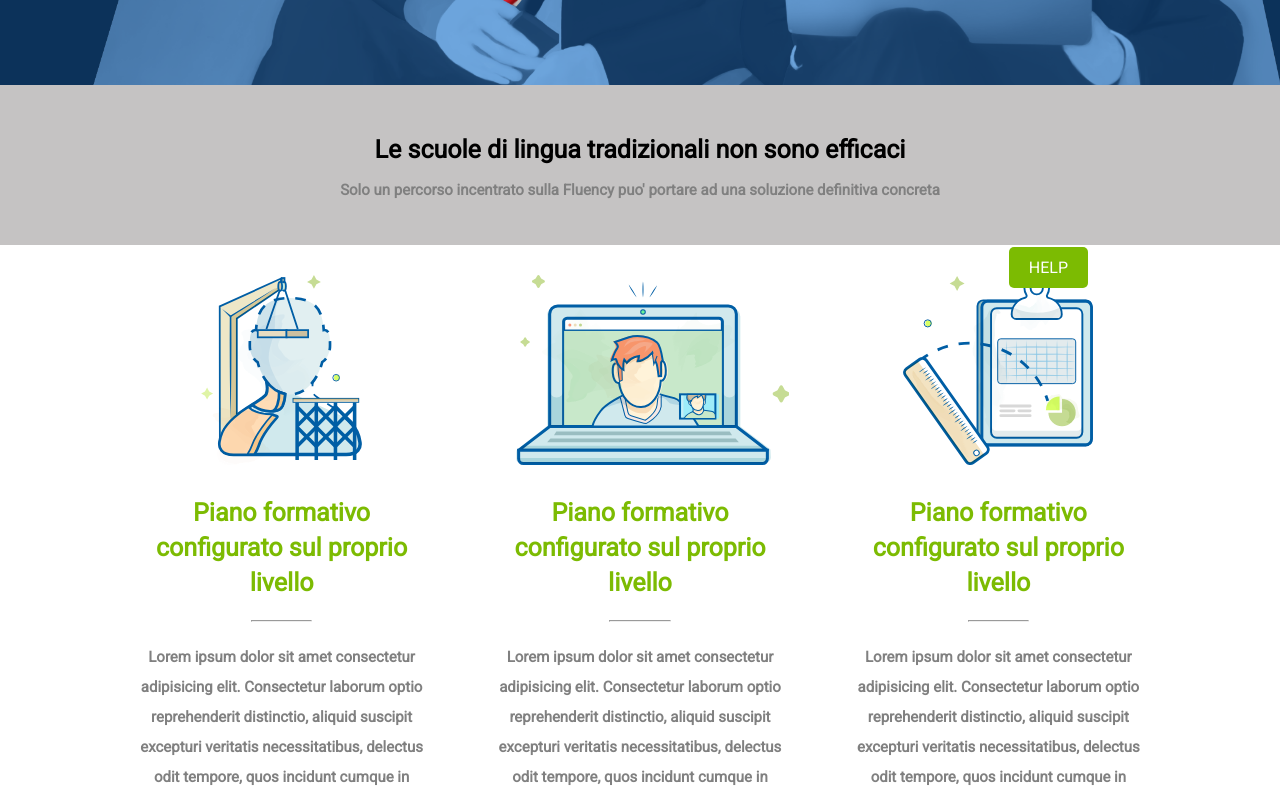
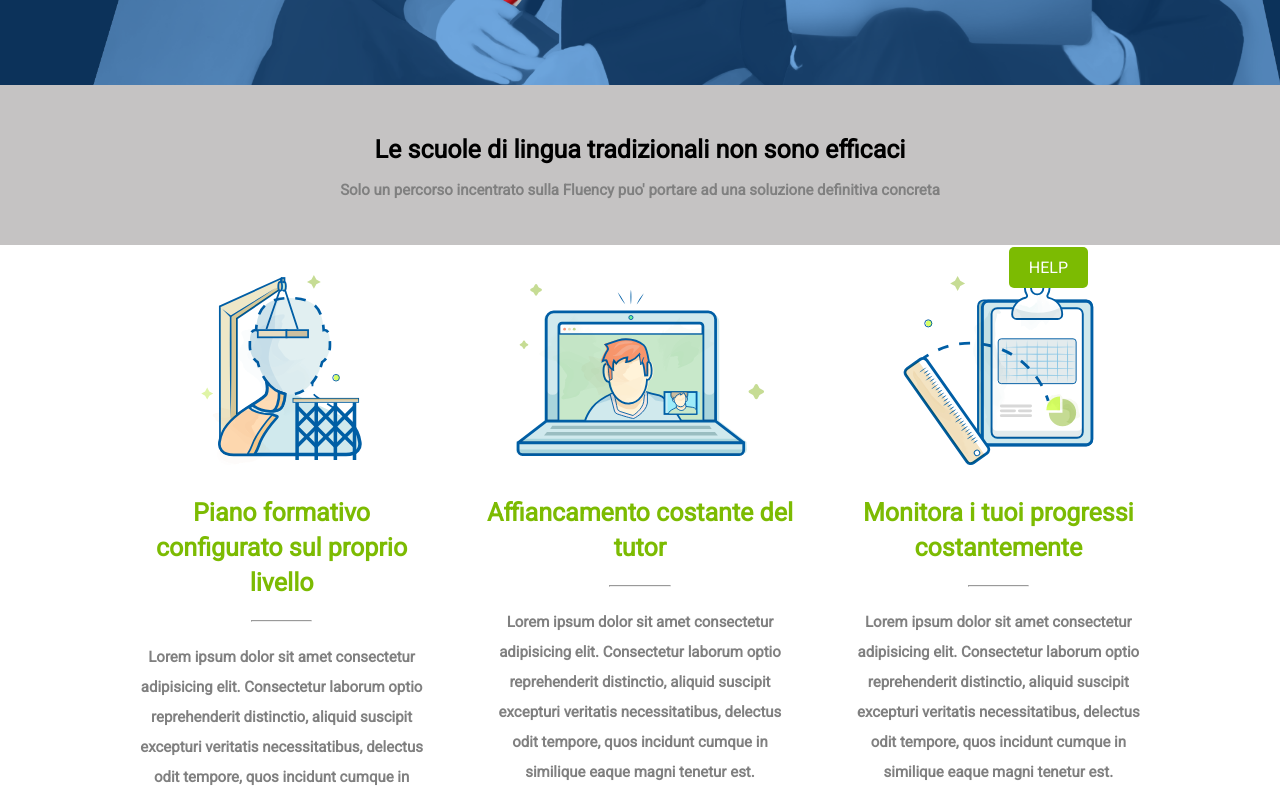
Before and after one commit to GianlucaBar/htmlcss-fluentify, a plain HTML site: page index.html in a window 1280 px wide. Shown: the part 515-1315 px from the top of the page. Drawn offline with Linux system fonts and the light colour scheme.

Commit message:
eliminato .img-object-fit + aggiustamenti

```diff
--- a/css/style.css
+++ b/css/style.css
@@ -39,12 +39,6 @@ body{
     line-height: 30px;
     color: grey;
     font-weight: 900;
-}
-
-.img-object-fit {
-    height: 100%;
-    width: auto;
-    object-fit: cover;
 }
 
 .short-break{
@@ -171,13 +165,10 @@ h1{
     text-align: center;
 }
 
-.img-container{
+.img-container img{
+    margin: auto;
     height: 250px;
     padding: 30px;
-}
-
-.img-container img{
-    margin: auto;
 }
 
 .green-title{
--- a/index.html
+++ b/index.html
@@ -91,7 +91,7 @@
                 <div class="col col-left">
 
                     <div class="img-container">
-                        <img class="img-object-fit" src="img/profile.svg" alt="profile">
+                        <img src="img/profile.svg" alt="profile">
                     </div>
 
                     <h3 class="green-title">Piano formativo configurato sul proprio livello</h3>
@@ -106,10 +106,10 @@
                 <div class="col col-middle">
 
                     <div class="img-container">
-                        <img class="img-object-fit" src="img/computer.svg" alt="computer">
+                        <img src="img/computer.svg" alt="computer">
                     </div>
 
-                    <h3 class="green-title">Piano formativo configurato sul proprio livello</h3>
+                    <h3 class="green-title">Affiancamento costante del <br> tutor</h3>
 
                     <hr class="short-break">
 
@@ -122,10 +122,10 @@
                 <div class="col col-right">
 
                     <div class="img-container">
-                        <img class="img-object-fit" src="img/doc.svg" alt="doc">
+                        <img src="img/doc.svg" alt="doc">
                     </div>
 
-                    <h3 class="green-title">Piano formativo configurato sul proprio livello</h3>
+                    <h3 class="green-title">Monitora i tuoi progressi <br> costantemente</h3>
 
                     <hr class="short-break">
 
```
